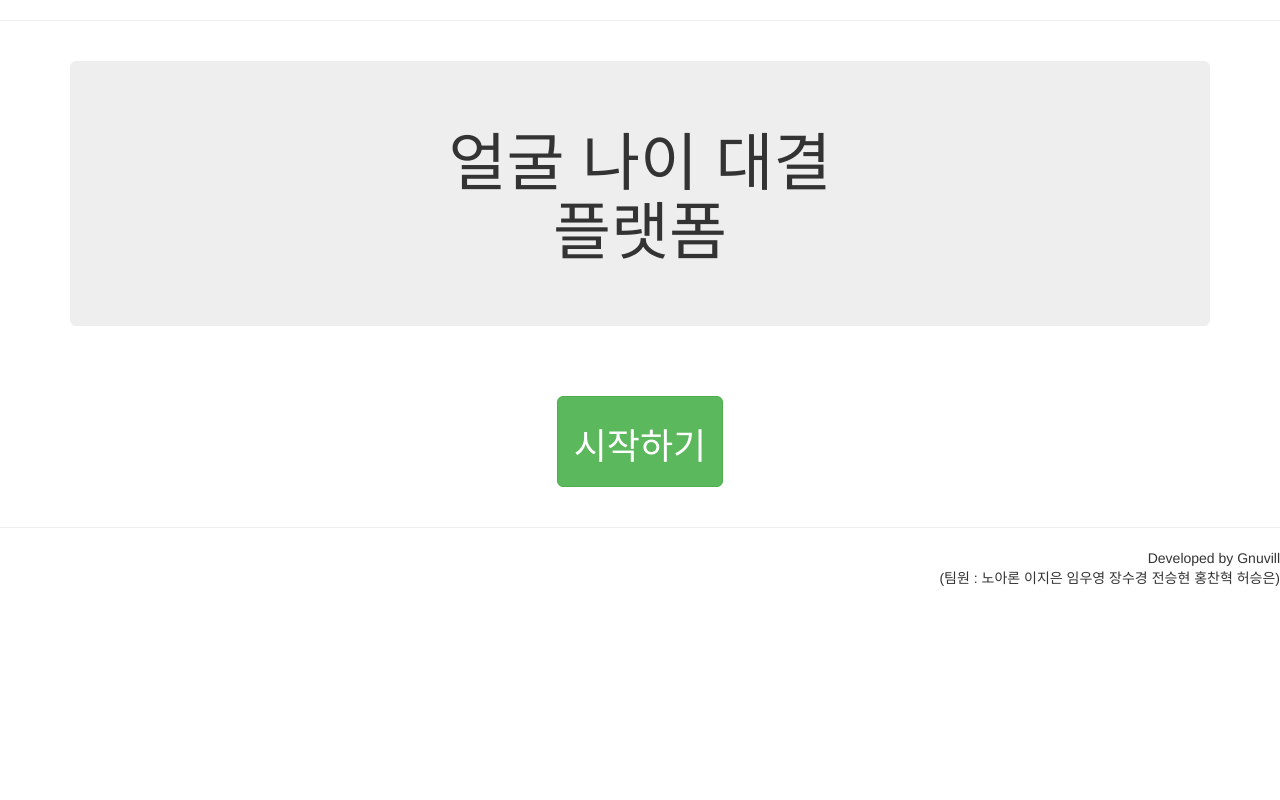
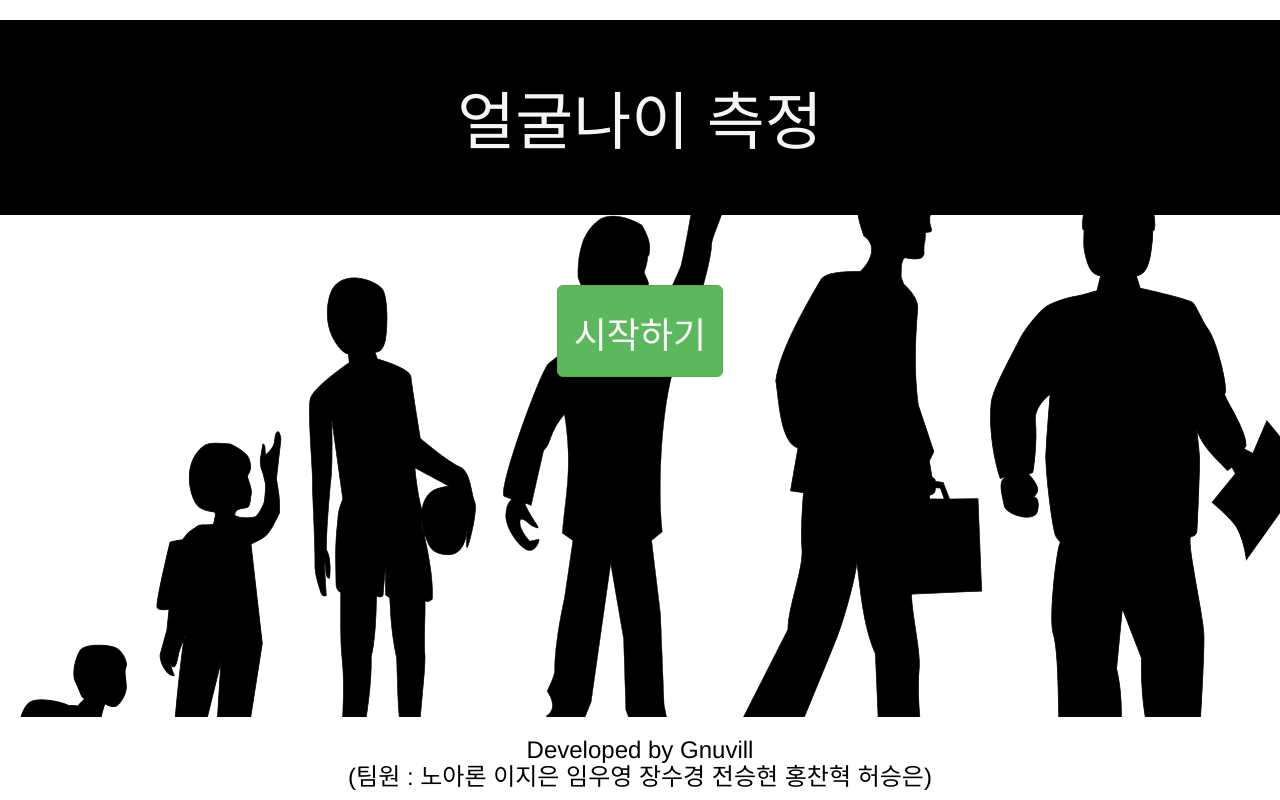
Before and after one commit to GnuVill-HUFS/-Face_Age_Battle, a Django app: page /home/ in a window 1280 px wide. Run offline with Django 3.2, Linux system fonts and the light colour scheme; some libraries are stand-ins or nearby versions.

Commit message:
main.html

```diff
--- a/Face_Age_Battle/settings.py
+++ b/Face_Age_Battle/settings.py
@@ -136,3 +136,7 @@ USE_TZ = True
 # https://docs.djangoproject.com/en/2.0/howto/static-files/
 
 STATIC_URL = '/static/'
+
+STATICFILES_DIRS = [
+    os.path.join(BASE_DIR, 'static')
+]
--- a/face_battle/templates/main.html
+++ b/face_battle/templates/main.html
@@ -1,17 +1,21 @@
 <!DOCTYPE html>
 <html lang="en">
+
 <head>
+    {% load static %}
     <meta charset="UTF-8">
     <title>얼굴나이 대결</title>
     <link rel="stylesheet"
           href="https://maxcdn.bootstrapcdn.com/bootstrap/3.3.2/css/bootstrap.min.css">
+    <link rel="stylesheet" type="text/css" href="{% static "css/footer_div.css" %}">
+
 </head>
-<hr>
-<body>
-<div class="container">
+
+<body background="{% static "images/adult-2028245.png" %}">
+<div>
     <br>
-    <div class="jumbotron" role="main">
-    <h1 align="center"> 얼굴 나이 대결<br>플랫폼 </h1>
+    <div class="jumbotron" role="main" align="center" style="background-color:black; color:whitesmoke">
+        <h1>얼굴나이 측정</h1>
     </div>
     <br><br>
     <div align="center">
@@ -24,13 +28,13 @@
     <!-- 메인화면 => 모드선택메뉴-->
 </div>
 
-<hr>
 
+
+<div class="footer" align="right">
+        <h3><p>Developed by Gnuvill<br>(팀원 : 노아론 이지은 임우영 장수경 전승현 홍찬혁 허승은)</p>
+        </h3>
+</div>
 </body>
 
-<foot>
-    <div class="inner" align="right">
-        <p>Developed by Gnuvill<br>(팀원 : 노아론 이지은 임우영 장수경 전승현 홍찬혁 허승은)</p>
-    </div>
-</foot>
+
 </html>
--- /dev/null
+++ b/static/css/footer_div.css
@@ -0,0 +1,9 @@
+.footer {
+    position: fixed;
+    left: 0;
+    bottom: 0;
+    width: 100%;
+    background-color: white;
+    color: black;
+    text-align: center;
+}
```
Also changed, not shown: static/images/adult-2028245.png (added), static/images/adult.svg (added), static/images/old.svg (added), static/young.svg (added).
